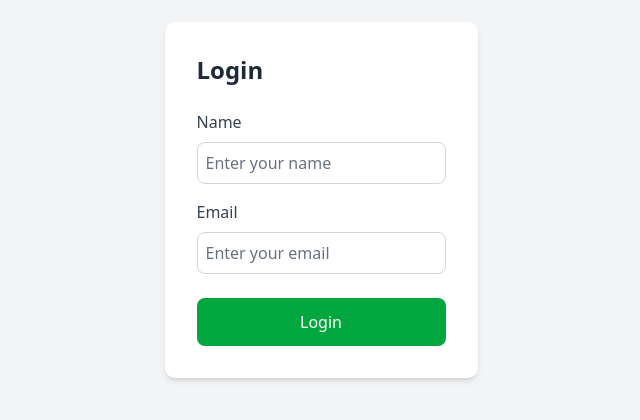
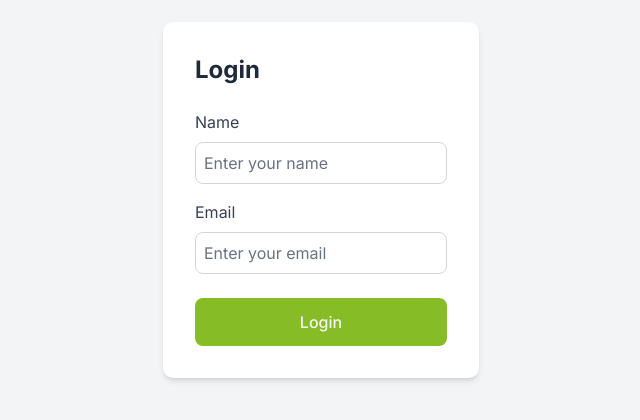
Before and after one commit to rkhall-iitkgp/vibemeter-frontend-2025, a React (Vite) app: page /login in a window 1280 px wide. Shown: the part 200-620 px from the top of the page, without its empty margins (319-959 px from the left). Built offline with nearby package versions, Linux system fonts and the light colour scheme.

Commit message:
Added color and font variables

```diff
--- a/src/index.css
+++ b/src/index.css
@@ -1,6 +1,6 @@
+@import url('https://fonts.googleapis.com/css2?family=Inter:wght@400;500;600;700&display=swap');
 @import "tailwindcss";
 @import "tw-animate-css";
-
 @custom-variant dark (&:is(.dark *));
 @plugin "@tailwindcss/typography";
 @plugin "@tailwindcss/forms";
@@ -38,6 +38,18 @@
   --sidebar-accent-foreground: oklch(0.205 0 0);
   --sidebar-border: oklch(0.922 0 0);
   --sidebar-ring: oklch(0.708 0 0);
+  --primary-green: #86BC25;
+  --secondary-green: #6a941b;
+  --grey2: #BBBCBC;
+  --grey3: #D0D0CE;
+  --grey4: #BBBCBC;
+  --grey5: #97999B;
+  --grey6: #97999B;
+  --grey7: #393939;
+  --grey8: #1C1C1C;
+
+  /* Font variables */
+  --font-inter: 'Inter', system-ui, -apple-system, BlinkMacSystemFont, 'Segoe UI', Roboto, 'Helvetica Neue', Arial, sans-serif;
 }
 
 .dark {
@@ -110,13 +122,46 @@
   --color-sidebar-accent-foreground: var(--sidebar-accent-foreground);
   --color-sidebar-border: var(--sidebar-border);
   --color-sidebar-ring: var(--sidebar-ring);
+  --color-primary-green: var(--primary-green);
+  --color-secondary-green: var(--secondary-green);
+  --color-grey2: var(--grey2);
+  --color-grey3: var(--grey3);
+  --color-grey4: var(--grey4);
+  --color-grey5: var(--grey5);
+  --color-grey6: var(--grey6);
+  --color-grey7: var(--grey7);
+  --color-grey8: var(--grey8);
+
+  /* Font theme variables */
+  --font-family: var(--font-inter);
+  --font-weight-regular: 400;
+  --font-weight-medium: 500;
+  --font-weight-semibold: 600;
+  --font-weight-bold: 700;
 }
 
 @layer base {
+  html {
+    font-family: var(--font-inter);
+  }
+
   * {
     @apply border-border outline-ring/50;
+    font-family: inherit;
   }
+
   body {
     @apply bg-background text-foreground;
+    font-family: inherit;
   }
 }
+
+/* Define the font-sans utility to use Inter */
+@layer utilities {
+  .font-sans {
+    font-family: var(--font-family);
+  }
+  .font-inter {
+    font-family: var(--font-family);
+  }
+}
--- a/src/pages/Login.tsx
+++ b/src/pages/Login.tsx
@@ -44,7 +44,7 @@ const LoginPage: FC = () => {
           </div>
           <button
             type="submit"
-            className="w-full rounded-md bg-green-600 px-4 py-3 font-medium text-white hover:bg-green-700"
+            className="w-full rounded-md bg-primary-green px-4 py-3 font-inter font-medium text-secondary hover:bg-secondary-green"
           >
             Login
           </button>
```
